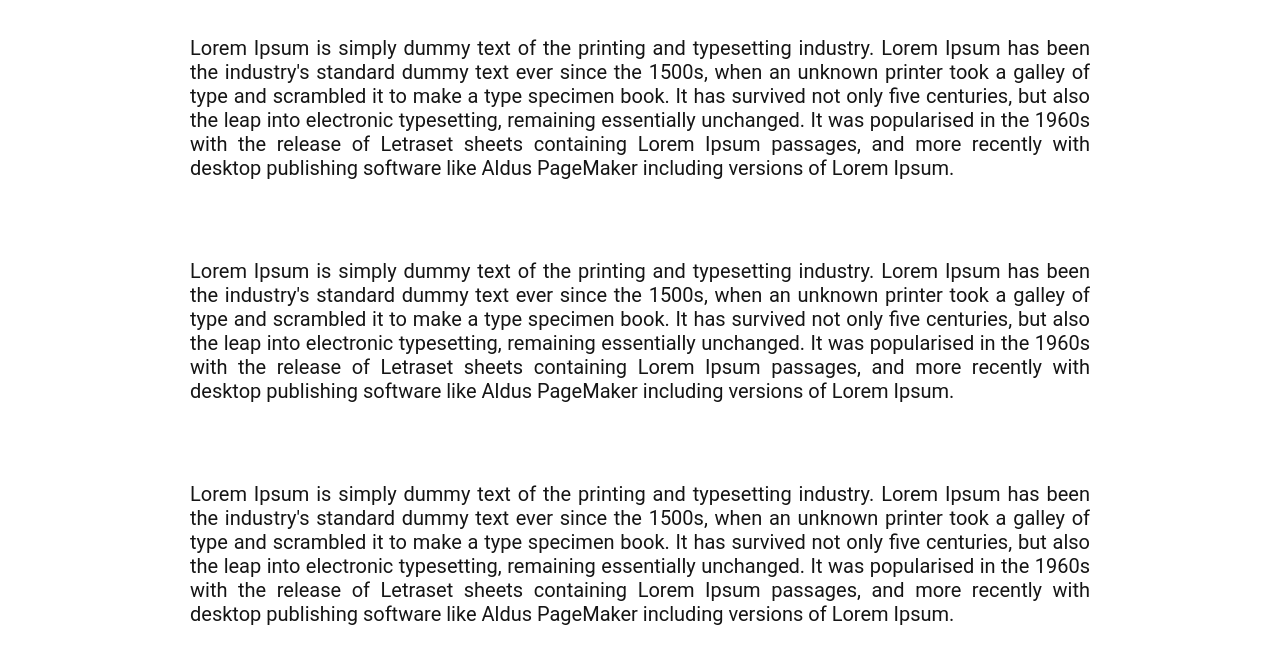
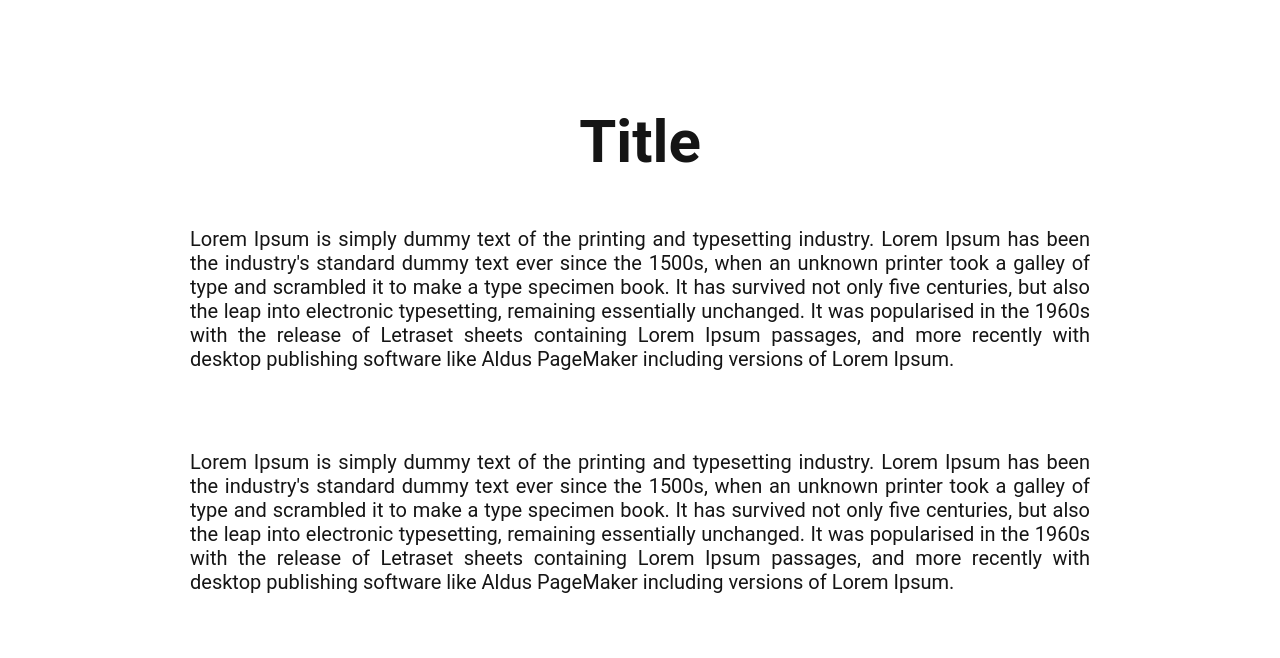
Before and after one commit to Eduaaado/LandingPage, a plain HTML site: page index.html in a window 1280 px wide. Shown: the part 822-1480 px from the top of the page. Drawn offline with nearby package versions, Linux system fonts and the light colour scheme.

Commit message:
Add files via upload

```diff
--- a/css/style.css
+++ b/css/style.css
@@ -1,9 +1,21 @@
 body {margin: 0; font-family: Roboto; color: #151515;}
+html {scroll-behavior: smooth;}
 
 a {text-decoration: none; color: #151515;}
 
+h1 {
+	position: relative;
+	width: auto;
+	font-family: 'Roboto', verdana;
+	color: #151515;
+	font-size: 60px;
+	opacity: 1;
+	margin-top: 100px;
+}
+
 nav {
 	position: fixed;
+	z-index: 9999;
 	width: 100%; height: 100px;
 	transition: .3s;
 	padding: 10px 100px;
@@ -76,6 +88,7 @@ section div.sec-bg {
 
 
 .content {
+	position: relative;
 	padding-top: 20px;
 	margin-top: 8px;
 	background-color: #fff;
--- a/index.html
+++ b/index.html
@@ -13,7 +13,7 @@
 		<div class="logo">LOGO</div>
 		<ul>
 			<li><a href="#">HOME</a></li>
-			<li><a href="#">ABOUT</a></li>
+			<li><a href="#content">ABOUT</a></li>
 			<li><a href="#">BLOG</a></li>
 			<li><a href="#">CONTACT</a></li>
 			<li><a href="#" class="login">LOG IN</a></li>
@@ -24,7 +24,11 @@
 		</div>
 	</section>
 
-	<section class="content">
+	<section class="content" id="content">
+		<div class="title" align="center">
+			<h1 align="center">Title</h1>
+		</div>
+
 		<p>Lorem Ipsum is simply dummy text of the printing and typesetting industry. Lorem Ipsum has been the industry's standard dummy text ever since the 1500s, when an unknown printer took a galley of type and scrambled it to make a type specimen book. It has survived not only five centuries, but also the leap into electronic typesetting, remaining essentially unchanged. It was popularised in the 1960s with the release of Letraset sheets containing Lorem Ipsum passages, and more recently with desktop publishing software like Aldus PageMaker including versions of Lorem Ipsum.</p><br>
 		<p>Lorem Ipsum is simply dummy text of the printing and typesetting industry. Lorem Ipsum has been the industry's standard dummy text ever since the 1500s, when an unknown printer took a galley of type and scrambled it to make a type specimen book. It has survived not only five centuries, but also the leap into electronic typesetting, remaining essentially unchanged. It was popularised in the 1960s with the release of Letraset sheets containing Lorem Ipsum passages, and more recently with desktop publishing software like Aldus PageMaker including versions of Lorem Ipsum.</p><br>
 		<p>Lorem Ipsum is simply dummy text of the printing and typesetting industry. Lorem Ipsum has been the industry's standard dummy text ever since the 1500s, when an unknown printer took a galley of type and scrambled it to make a type specimen book. It has survived not only five centuries, but also the leap into electronic typesetting, remaining essentially unchanged. It was popularised in the 1960s with the release of Letraset sheets containing Lorem Ipsum passages, and more recently with desktop publishing software like Aldus PageMaker including versions of Lorem Ipsum.</p><br>
--- a/index.js
+++ b/index.js
@@ -1,13 +1,29 @@
+//NAVIGATION BAR
+
 $(window).on('scroll', function() {
 	if ($(window).scrollTop()) {
 		$('nav').addClass('black')
 	} else {
 		$('nav').removeClass('black');
 	}
-});
 
-$(window).scroll(function() {
+//PARALLAX
+
 	var scrollTop = $(this).scrollTop();
 
 	$('.sec-bg').css('top', (scrollTop * 0.8) + 'px')
-})
+
+});
+
+//TEXT REVEAL
+
+$(document).ready(function() {
+	$(window).scroll(function() {
+		var y = $(this).scrollTop();
+
+		if (y > 300) {
+			$('h1').addClass('textanimation')
+			$('div').addClass('blockanimation')
+		}
+	});
+});
```
